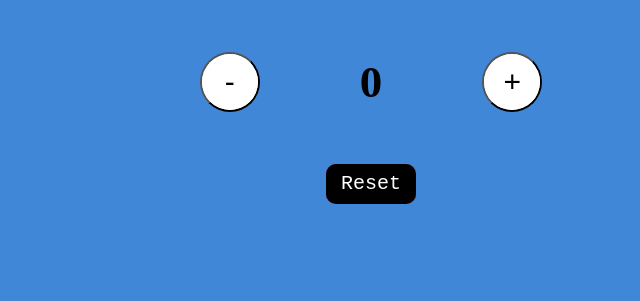
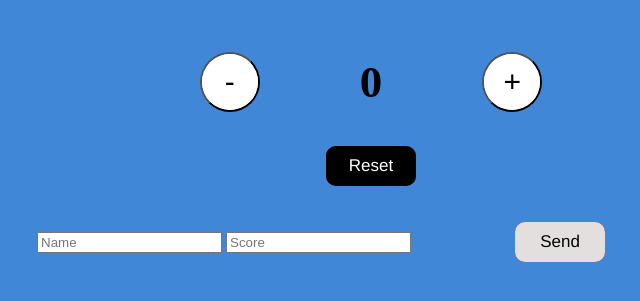
Before and after one commit to jronit/Um-Counter, a plain HTML site: page index.html in a window 1280 px wide. Shown: the part 103-404 px from the top of the page, without its empty margins (269-909 px from the left). Drawn offline with Linux system fonts and the light colour scheme.

Commit message:
Submits score to separate google spreadsheet

```diff
--- a/app.css
+++ b/app.css
@@ -169,8 +169,8 @@ background-color: lightgrey;
 
 
 .reset {
-    font-family:'Courier New', Courier, monospace;
-    font-size: 20px;
+    font-family: helvetica;
+    font-size: 17px;
     width: 90px;
     height: 40px;
     border: none;
@@ -231,3 +231,73 @@ background-color: lightgrey;
   50% { background-position: 400% 0; }
   100% { background-position: 0 0; }
 }
+
+
+.format {
+
+  text-align: center;
+
+}
+
+
+
+
+.sub {
+  font-family: helvetica;
+  font-size: 17px;
+  width: 90px;
+  height: 40px;
+  border: none;
+  outline: none;
+  color: black;
+  background: rgb(217, 20, 20);
+  cursor: pointer;
+  position: relative;
+  z-index: 0;
+  border-radius: 10px;
+}
+
+
+
+.sub:before {
+content: '';
+background: linear-gradient(45deg, #ff0000, #ff7300, #fffb00, #48ff00, #00ffd5, #002bff, #7a00ff, #ff00c8, #ff0000);
+position: absolute;
+top: -2px;
+left:-2px;
+background-size: 400%;
+z-index: -1;
+filter: blur(5px);
+width: calc(100% + 4px);
+height: calc(100% + 4px);
+animation: glowing 20s linear infinite;
+opacity: 0;
+transition: opacity .3s ease-in-out;
+border-radius: 10px;
+}
+
+.sub:active {
+color: black;
+
+}
+
+.sub:active:after {
+background: transparent;
+}
+
+.sub:hover:before {
+opacity: 1;
+}
+
+.sub:after {
+z-index: -1;
+content: '';
+position: absolute;
+width: 100%;
+height: 100%;
+background: rgb(228, 223, 223);
+left: 0;
+top: 0;
+border-radius: 10px;
+
+}
--- a/index.html
+++ b/index.html
@@ -8,6 +8,7 @@
     <link rel="stylesheet" href="app.css">
     <script src="app.js"></script>
 </head>
+
 <body>
     <br>
     <div class="box">"Um" Counter</div>
@@ -24,15 +25,34 @@
         <button class="minus" onclick="increment()">+</button>
 
       </div>
-      <br>
+
 
 
       <div class="align">
         <button class="reset" onclick="reset()">Reset</button>
       </div>
       <br>
+      <br>
+
+
       <!-- <button onclick="increment()">+</button> -->
 
 
 </body>
+
+
+<form
+  method="POST"
+  action="https://script.google.com/macros/s/AKfycbwd565AQLjXSeYm1tez1jWRlj_PC3MGHETe7gm8S-BeopUkyIH00WapSe-1CkwWXL5u/exec"
+  >
+    <div class="format">
+      <input name="Name" type="text" placeholder="Name" required>
+      <input name="Score" type="score" placeholder="Score" required>
+      <!-- <br>
+      <br>
+      <br>      -->
+      <button class="sub" type="submit">Send</button>
+
+</div>
+</form>
 </html>
```
